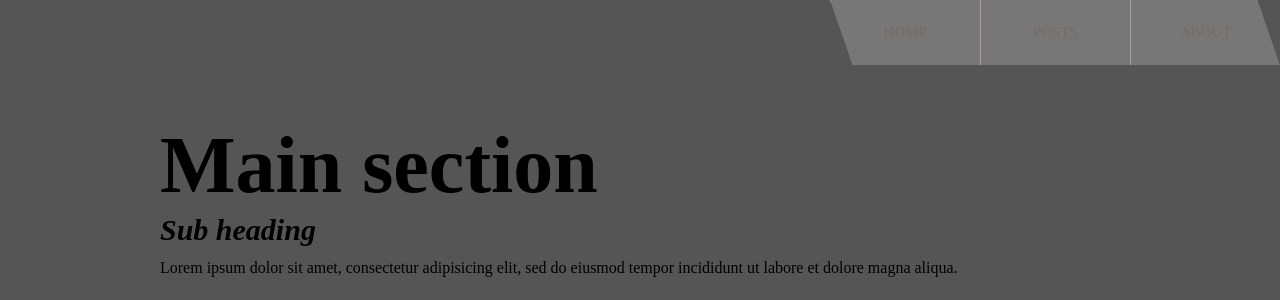
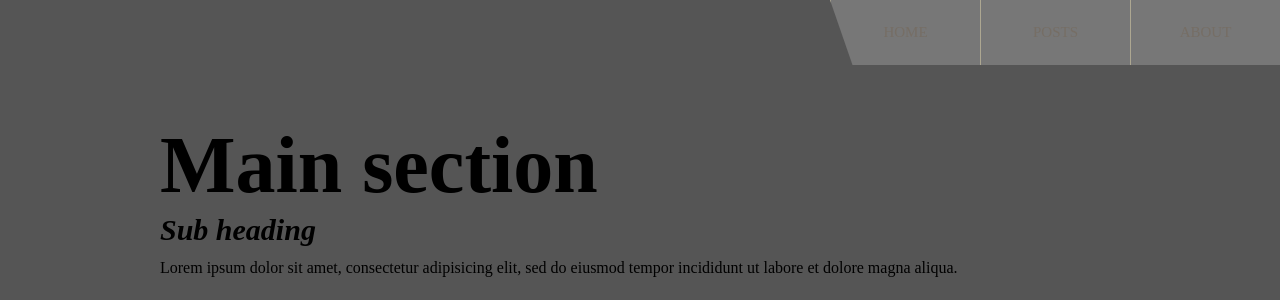
Before and after one commit to allanliebold/blog_project, a Django app: page / in a window 1280 px wide. Shown: the top 300 px of the page. Run offline with Django 3.2, Linux system fonts and the light colour scheme.

Commit message:
fine tuning clip path

```diff
--- a/blog/static/css/style.css
+++ b/blog/static/css/style.css
@@ -81,7 +81,7 @@ nav {
 
 nav ul {
     background-color: #777;
-    clip-path: polygon(0 0, 95% 0, 100% 100%, 5% 100%);
+    clip-path: polygon(0 0, 100% 0, 100% 100%, 5% 100%);
 }
 nav li a {
     color: #766e65;
```
